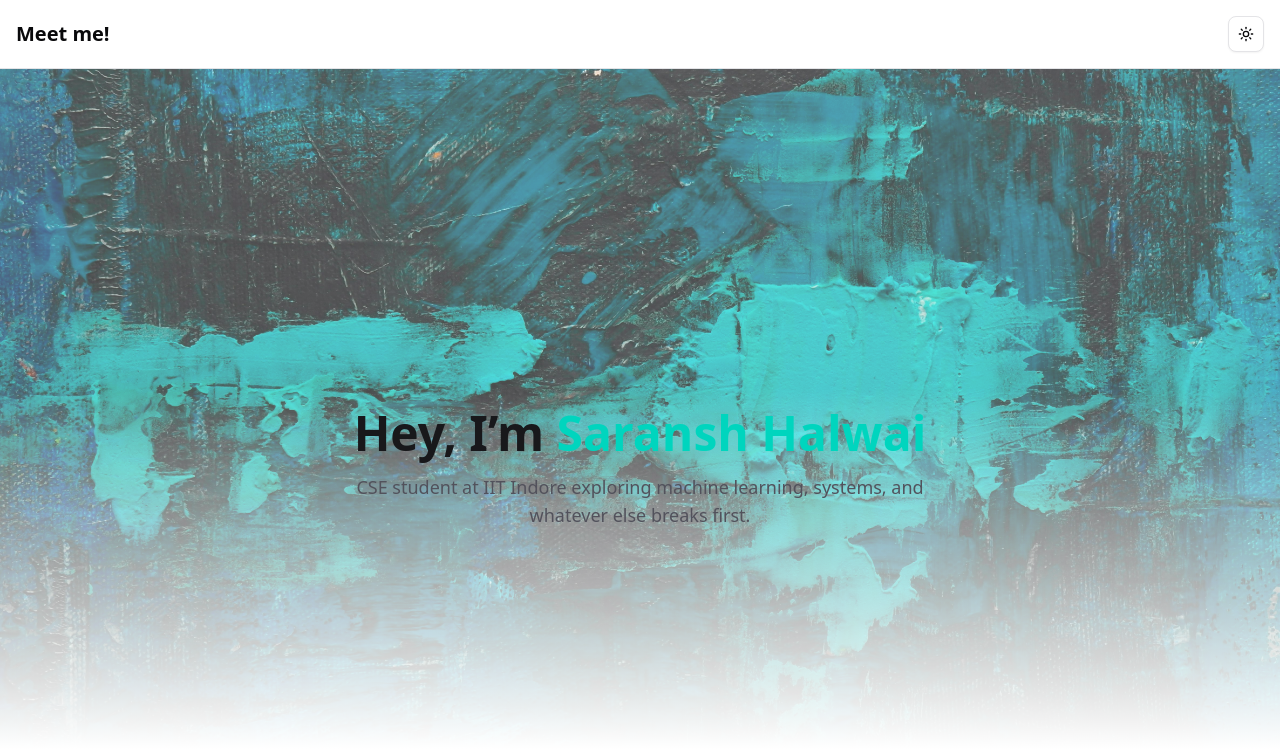
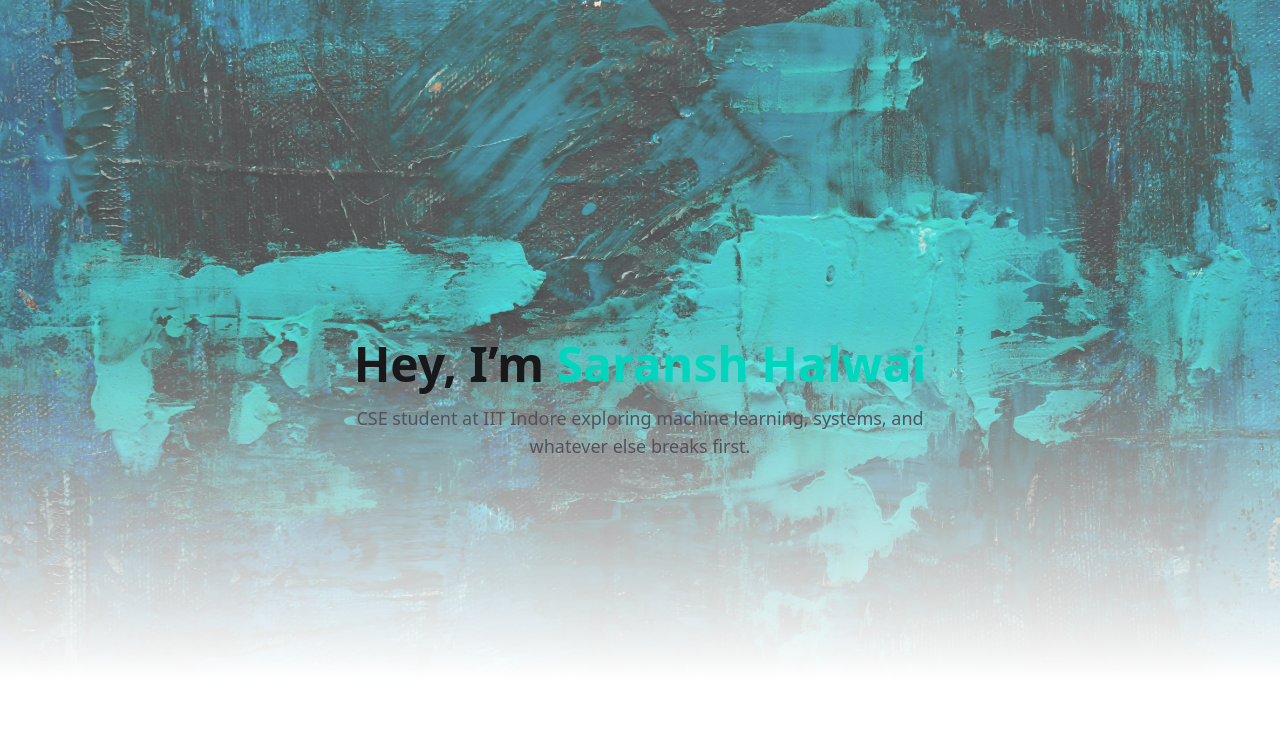
Before and after one commit to saranshhalwai/my-website, a Next.js app: page / in a window 1280 px wide. Shown: the top 754 px of the page. Built offline with nearby package versions, Linux system fonts and the light colour scheme.

Commit message:
We are so backkkkkk

```diff
--- a/src/app/layout.tsx
+++ b/src/app/layout.tsx
@@ -2,7 +2,6 @@ import type { Metadata } from "next";
 import { Geist, Geist_Mono } from "next/font/google";
 import "./globals.css";
 import {ThemeProvider} from "@/components/theme-provider";
-import {ModeToggle} from "@/components/mode-toggle";
 
 const geistSans = Geist({
   variable: "--font-geist-sans",
@@ -29,10 +28,6 @@ export default function RootLayout({
       <body
         className={`${geistSans.variable} ${geistMono.variable} antialiased`}
       >
-      <header className="flex justify-between items-center p-4 border-b">
-        <h1 className="text-xl font-bold">Meet me!</h1>
-        <ModeToggle />
-      </header>
       <ThemeProvider
           attribute="class"
           defaultTheme="system"
```
